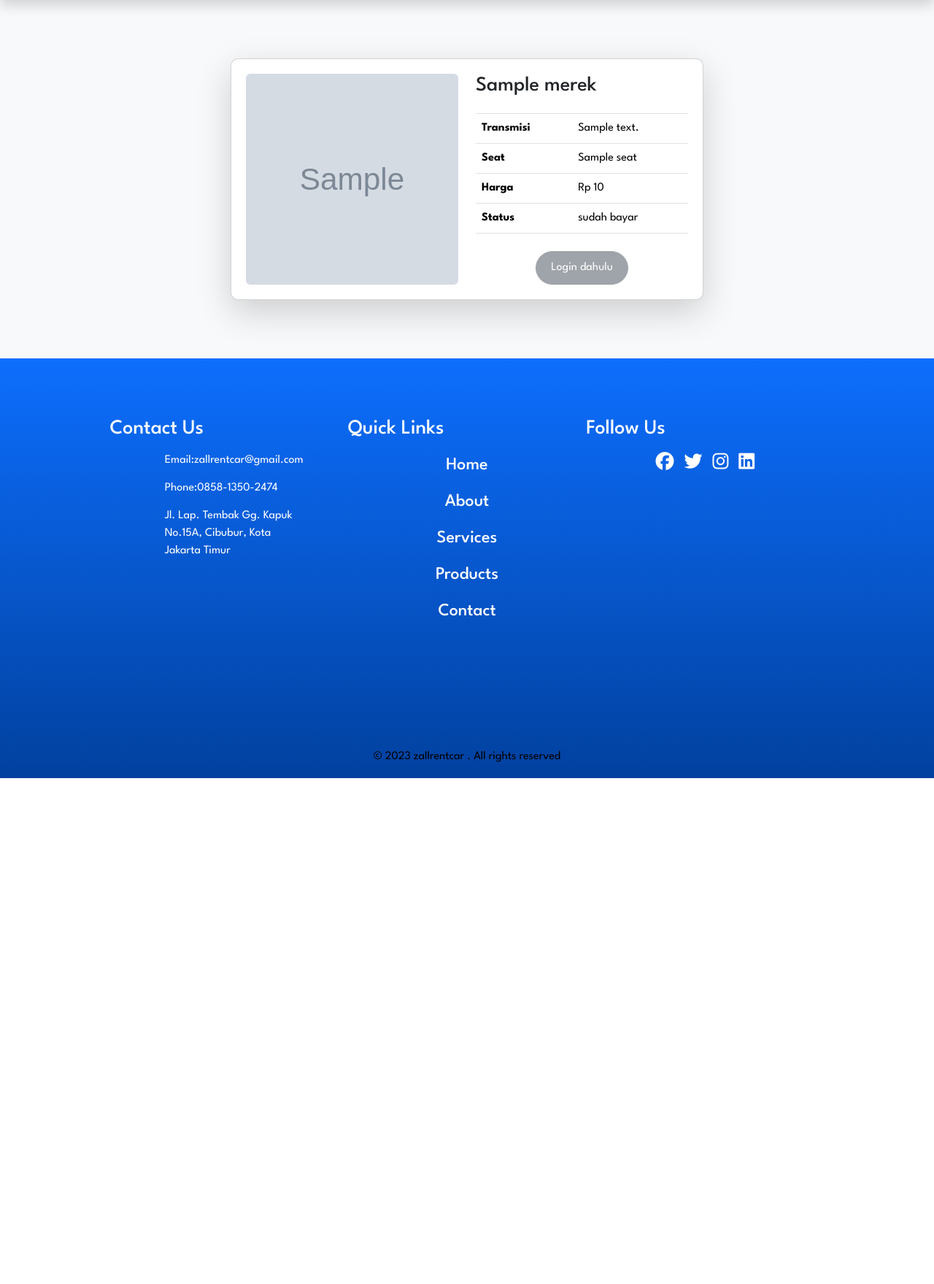
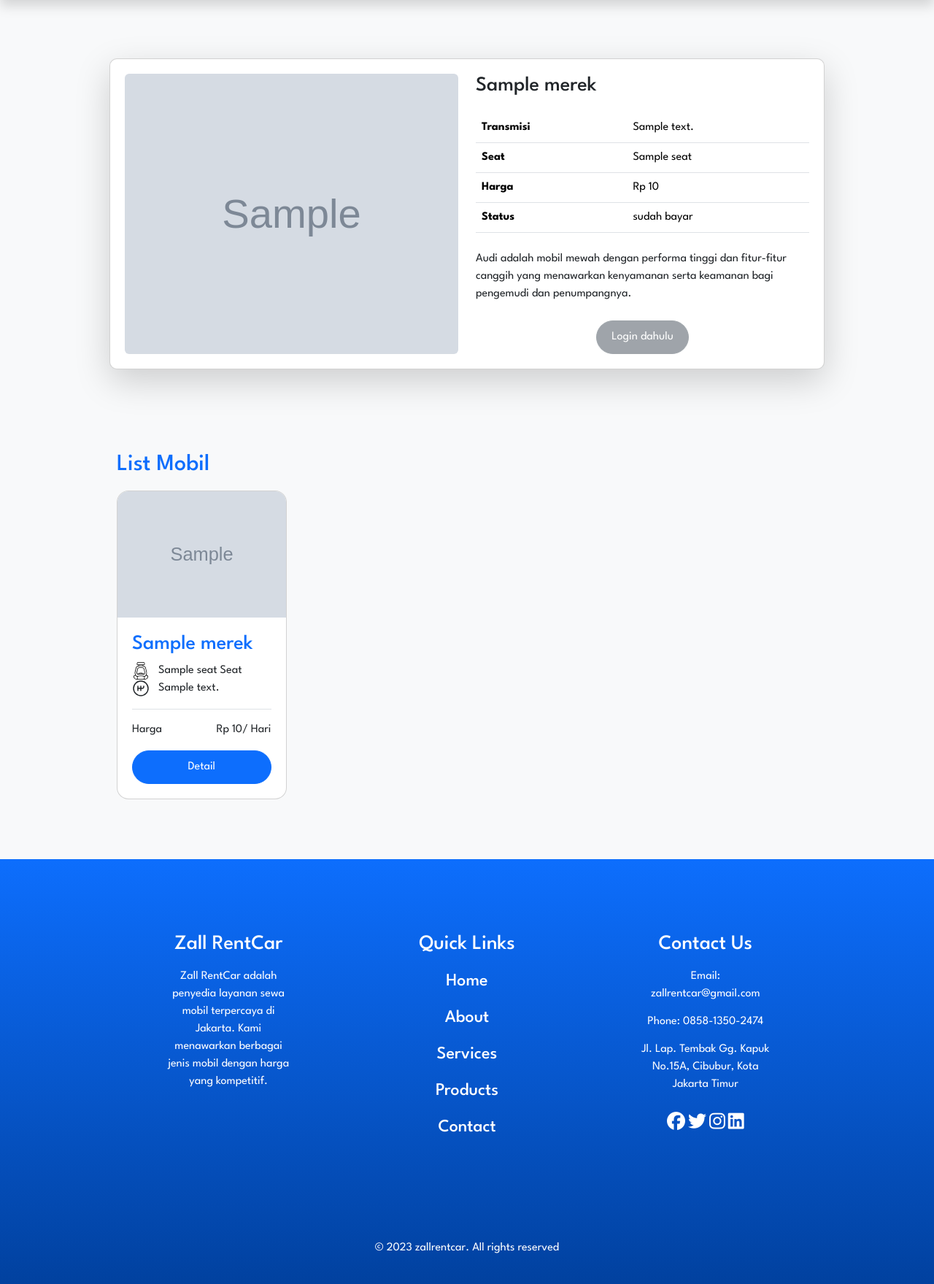
Before and after one commit to Moleen/ZallRentCar, a Flask app: page /detail-mobil in a window 1280 px wide. Shown: the part 80-1839 px from the top of the page at 73% size. Before the commit the page ends 1146 px from the top, so only its background shows below. Run offline with Flask 3, Linux system fonts and the light colour scheme; grey boxes marked "Sample" are stand-in pictures; a database or web service that is not in the repository returns one stand-in record (values such as "Sample title"); parts of the project's set-up code (start-up, migrations or seed data) failed here and were passed over; some libraries are stand-ins or nearby versions.

Commit message:
memperbaiki footer dan menambah content di car details

```diff
--- a/static/css/main/main.css
+++ b/static/css/main/main.css
@@ -127,7 +127,7 @@ a{
     margin-top: 50px;
 }
 .bottom-bar p{
-    color: rgb(0, 0, 0);
+    color: rgb(255, 255, 255);
     margin: 0;
     font-size: 16px;
     padding: 7px;
--- a/templates/main/car-details.html
+++ b/templates/main/car-details.html
@@ -2,10 +2,25 @@
 {% block title %}| Detail - {{ data.merek }} {% endblock %}
 
 {% block css %}
+
+<link rel="stylesheet" href="https://cdnjs.cloudflare.com/ajax/libs/OwlCarousel2/2.3.4/assets/owl.carousel.min.css"
+    integrity="sha512-tS3S5qG0BlhnQROyJXvNjeEM4UpMXHrQfTGmbQ1gKmelCxlSEBUaxhRBj/EFTzpbP4RVSrpEikbmdJobCvhE3g=="
+    crossorigin="anonymous" referrerpolicy="no-referrer" />
+<link rel="stylesheet" href="https://cdnjs.cloudflare.com/ajax/libs/OwlCarousel2/2.3.4/assets/owl.theme.default.css"
+    integrity="sha512-OTcub78R3msOCtY3Tc6FzeDJ8N9qvQn1Ph49ou13xgA9VsH9+LRxoFU6EqLhW4+PKRfU+/HReXmSZXHEkpYoOA=="
+    crossorigin="anonymous" referrerpolicy="no-referrer" />
+<link rel="stylesheet" href="https://cdnjs.cloudflare.com/ajax/libs/font-awesome/5.15.4/css/all.min.css">
+<link rel="stylesheet" href="{{ url_for('static', filename='css/main/home_page.css') }}">
+<link rel="stylesheet" href="{{ url_for('static', filename='icon/icon.css') }}">
 <link rel="stylesheet" href="{{ url_for('static', filename='css/main/car_details.css') }}">
 {% endblock %}
 
 {% block js %}
+
+<script src="https://cdnjs.cloudflare.com/ajax/libs/OwlCarousel2/2.3.4/owl.carousel.min.js"
+    integrity="sha512-bPs7Ae6pVvhOSiIcyUClR7/q2OAsRiovw4vAkX+zJbw3ShAeeqezq50RIIcIURq7Oa20rW2n2q+fyXBNcU9lrw=="
+    crossorigin="anonymous" referrerpolicy="no-referrer"></script>
+<script src="{{ url_for('static', filename='js/main/home_page.js') }}"></script>
 <script src="{{ url_for('static', filename='js/main/car_details.js') }}"></script>
 {% endblock %}
 
@@ -40,6 +55,8 @@
                             </tr>
                         </tbody>
                     </table>
+                    <p class="mt-4">Audi adalah mobil mewah dengan performa tinggi dan fitur-fitur canggih yang
+                        menawarkan kenyamanan serta keamanan bagi pengemudi dan penumpangnya.</p>
                     <div class="text-center mt-4">
                         {% if data.status == 'Tersedia' %}
                         <a href="#" class="btn btn-success" data-bs-toggle="modal"
@@ -87,4 +104,43 @@
         </div>
     </div>
 </div>
+
+
+<section class="car-list-section" id="list-mobil">
+    <h2 class="mb-3 text-primary">List Mobil</h2>
+    <div class="car-list owl-carousel">
+
+        {% for dt in data %}
+        <div class="card border-1 rounded-4">
+            <img src="{{ url_for('static', filename='gambar/') }}{{dt.gambar}}" alt="{{dt.gambar}}" alt=""
+                class="card-img-top">
+            <div class="card-body">
+                <h3 class="mb-2 text-primary">{{dt.merek}}</h3>
+                <div class="row">
+                    <div class="col">
+                        <p class=" d-flex m-0"><i class="eicon-seat pe-3 fs-5"></i>{{dt.seat}} Seat</p>
+                    </div>
+                    <div class="col-auto">
+                        <p class=" d-flex m-0"><i class="eicon-transmission  pe-3 fs-5"></i>{{dt.transmisi}}</p>
+                    </div>
+                </div>
+                <div class="border-top mt-3 py-3">
+                    <div class="row">
+                        <div class="col">Harga</div>
+                        <div class="col-auto"><span data-target="currency">{{dt.harga}}</span>/ Hari</div>
+                    </div>
+                </div>
+                <div class="d-flex">
+                    <a class="btn car-btn btn-primary m-auto w-100 rounded-5"
+                        href="/detail-mobil?id={{dt.id_mobil}}">Detail</a>
+                </div>
+
+            </div>
+        </div>
+        {% else %}
+
+        {% endfor %}
+
+    </div>
+</section>
 {% endblock %}
--- a/templates/main/main_layout.html
+++ b/templates/main/main_layout.html
@@ -2,12 +2,6 @@
 <html lang="en">
 
 <head>
-
-    <link href="https://stackpath.bootstrapcdn.com/bootstrap/4.3.1/css/bootstrap.min.css" rel="stylesheet">
-    <script src="https://code.jquery.com/jquery-3.3.1.slim.min.js"></script>
-    <script src="https://cdnjs.cloudflare.com/ajax/libs/popper.js/1.14.7/umd/popper.min.js"></script>
-    <script src="https://stackpath.bootstrapcdn.com/bootstrap/4.3.1/js/bootstrap.min.js"></script>
-
     <meta charset="UTF-8">
     <meta name="viewport" content="width=device-width, initial-scale=1.0">
     <link href="https://cdn.jsdelivr.net/npm/bootstrap@5.3.3/dist/css/bootstrap.min.css" rel="stylesheet"
@@ -58,12 +52,11 @@
         {% endblock %}
 
         <footer class="footer">
-            <div class="container">
+            <div class="container d-flex justify-content-between">
                 <div class="footer-content">
-                    <h3>Contact Us</h3>
-                    <p>Email:zallrentcar@gmail.com</p>
-                    <p>Phone:0858-1350-2474</p>
-                    <p>Jl. Lap. Tembak Gg. Kapuk No.15A, Cibubur, Kota Jakarta Timur</p>
+                    <h3>Zall RentCar</h3>
+                    <p>Zall RentCar adalah penyedia layanan sewa mobil terpercaya di Jakarta. Kami menawarkan berbagai
+                        jenis mobil dengan harga yang kompetitif.</p>
                 </div>
                 <div class="footer-content">
                     <h3>Quick Links</h3>
@@ -75,18 +68,21 @@
                         <li><a href="">Contact</a></li>
                     </ul>
                 </div>
-                <div class="footer-content">
-                    <h3>Follow Us</h3>
-                    <ul class="social-icons">
-                        <li><a href=""><i class="fab fa-facebook"></i></a></li>
-                        <li><a href=""><i class="fab fa-twitter"></i></a></li>
-                        <li><a href=""><i class="fab fa-instagram"></i></a></li>
-                        <li><a href=""><i class="fab fa-linkedin"></i></a></li>
-                    </ul>
+                <div class="footer-content text-right">
+                    <h3>Contact Us</h3>
+                    <p>Email: zallrentcar@gmail.com</p>
+                    <p>Phone: 0858-1350-2474</p>
+                    <p>Jl. Lap. Tembak Gg. Kapuk No.15A, Cibubur, Kota Jakarta Timur</p>
+                    <div class="social-icons mt-3">
+                        <a href="" class="d-inline-block mr-2"><i class="fab fa-facebook"></i></a>
+                        <a href="" class="d-inline-block mr-2"><i class="fab fa-twitter"></i></a>
+                        <a href="" class="d-inline-block mr-2"><i class="fab fa-instagram"></i></a>
+                        <a href="" class="d-inline-block mr-2"><i class="fab fa-linkedin"></i></a>
+                    </div>
                 </div>
             </div>
-            <div class="bottom-bar">
-                <p>&copy; 2023 zallrentcar . All rights reserved</p>
+            <div class="bottom-bar text-center mt-3">
+                <p>&copy; 2023 zallrentcar. All rights reserved</p>
             </div>
         </footer>
 
```
